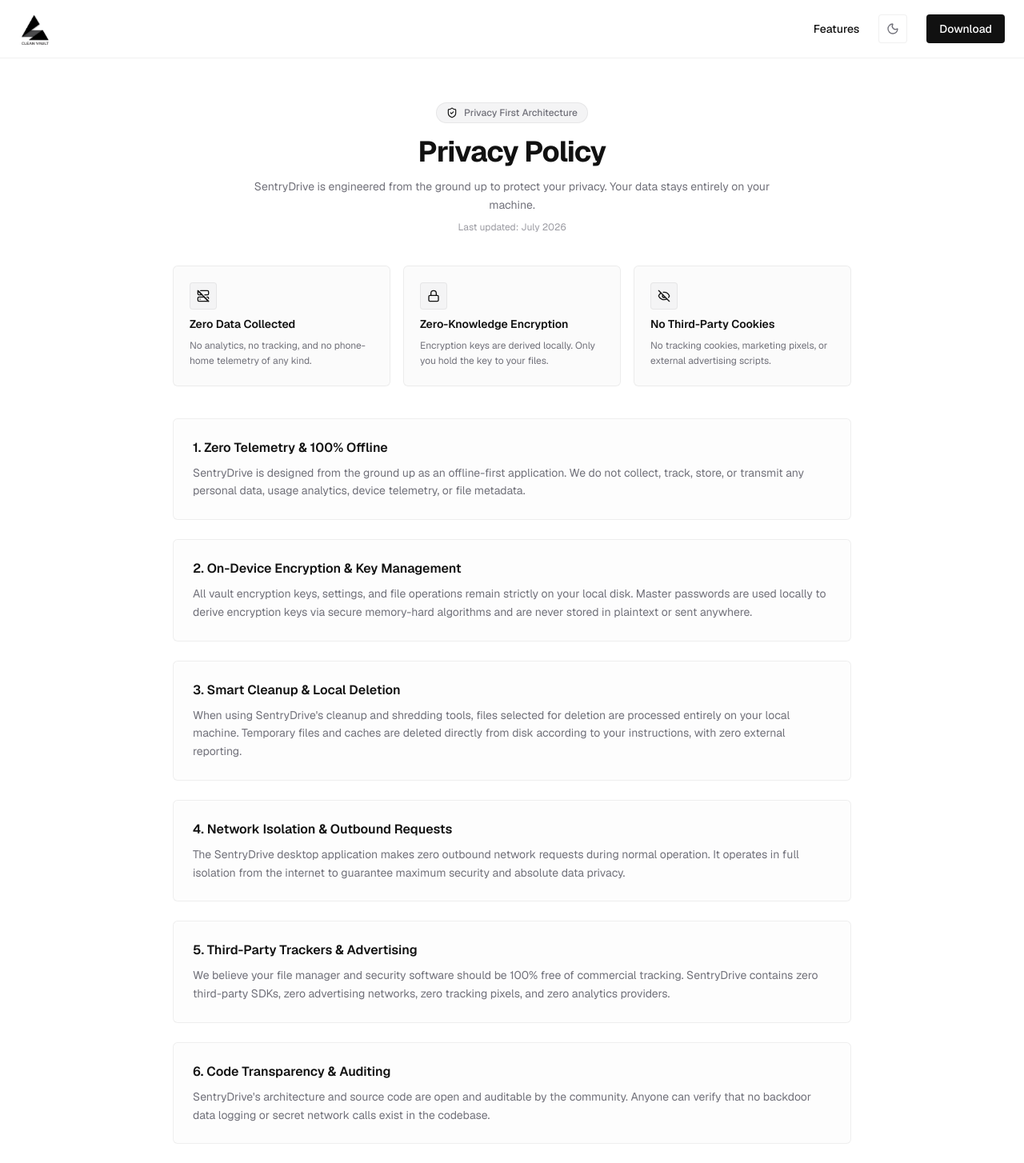
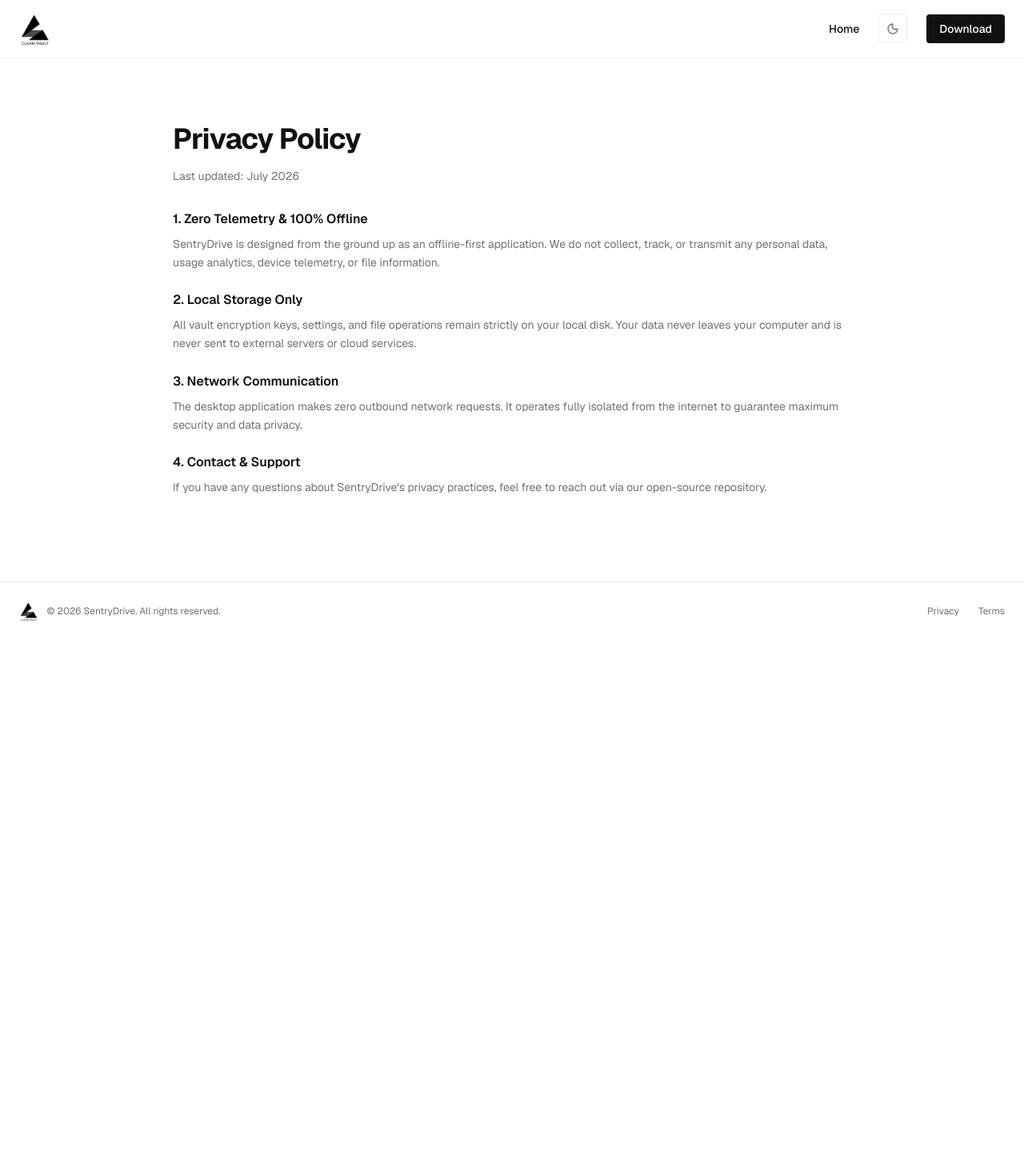
Before and after one commit to WonderDogbe/SentryDrive, a Next.js app: page /privacy in a window 1280 px wide. Shown: the top 1454 px of the page at 80% size. After the commit the page ends 800 px from the top, so only its background shows below. Built offline with nearby package versions, Linux system fonts and the light colour scheme.

Commit message:
feat: add privacy policy page and global navigation component

```diff
--- a/src/app/privacy/page.tsx
+++ b/src/app/privacy/page.tsx
@@ -1,24 +1,5 @@
 import Navigation from "@/components/Navigation";
 import Footer from "@/components/Footer";
-import { ShieldCheck, Lock, EyeOff, ServerOff } from "lucide-react";
-
-const privacyHighlights = [
-  {
-    icon: ServerOff,
-    title: "Zero Data Collected",
-    description: "No analytics, no tracking, and no phone-home telemetry of any kind."
-  },
-  {
-    icon: Lock,
-    title: "Zero-Knowledge Encryption",
-    description: "Encryption keys are derived locally. Only you hold the key to your files."
-  },
-  {
-    icon: EyeOff,
-    title: "No Third-Party Cookies",
-    description: "No tracking cookies, marketing pixels, or external advertising scripts."
-  }
-];
 
 export default function PrivacyPage() {
   return (
@@ -26,81 +7,35 @@
       <Navigation />
 
       <main className="flex-1 w-full max-w-4xl mx-auto px-6 pt-32 pb-20 flex flex-col justify-center">
-        <div className="mb-10 text-center max-w-2xl mx-auto">
-          <div className="inline-flex items-center gap-2 px-3 py-1 rounded-full bg-secondary border border-border text-xs font-medium text-muted-foreground mb-4">
-            <ShieldCheck className="w-3.5 h-3.5 text-foreground" /> Privacy First Architecture
-          </div>
-          <h1 className="text-3xl md:text-4xl font-bold tracking-tight mb-3">Privacy Policy</h1>
-          <p className="text-sm text-muted-foreground leading-relaxed">
-            SentryDrive is engineered from the ground up to protect your privacy. Your data stays entirely on your machine.
-          </p>
-          <p className="text-xs text-muted-foreground/70 mt-2">Last updated: July 2026</p>
-        </div>
+        <h1 className="text-3xl md:text-4xl font-bold tracking-tight mb-4">Privacy Policy</h1>
+        <p className="text-sm text-muted-foreground mb-8">Last updated: July 2026</p>
 
-        {/* Highlights Grid */}
-        <div className="grid grid-cols-1 md:grid-cols-3 gap-4 mb-10">
-          {privacyHighlights.map((item, idx) => {
-            const Icon = item.icon;
-            return (
-              <div key={idx} className="p-5 rounded-lg border border-border bg-secondary/40 flex flex-col gap-2">
-                <div className="p-2 rounded-md bg-secondary w-fit border border-border text-foreground">
-                  <Icon className="w-4 h-4" />
-                </div>
-                <h3 className="font-semibold text-sm">{item.title}</h3>
-                <p className="text-xs text-muted-foreground leading-relaxed">{item.description}</p>
-              </div>
-            );
-          })}
-        </div>
-
-        {/* Detailed Sections */}
         <div className="space-y-6 text-sm text-muted-foreground leading-relaxed">
-          <section className="space-y-2 p-6 rounded-lg border border-border bg-secondary/20">
+          <section className="space-y-2">
             <h2 className="text-base font-semibold text-foreground">1. Zero Telemetry & 100% Offline</h2>
             <p>
-              SentryDrive is designed from the ground up as an offline-first application. We do not collect, track, store, or transmit any personal data, usage analytics, device telemetry, or file metadata.
+              SentryDrive is designed from the ground up as an offline-first application. We do not collect, track, or transmit any personal data, usage analytics, device telemetry, or file information.
             </p>
           </section>
 
-          <section className="space-y-2 p-6 rounded-lg border border-border bg-secondary/20">
-            <h2 className="text-base font-semibold text-foreground">2. On-Device Encryption & Key Management</h2>
+          <section className="space-y-2">
+            <h2 className="text-base font-semibold text-foreground">2. Local Storage Only</h2>
             <p>
-              All vault encryption keys, settings, and file operations remain strictly on your local disk. Master passwords are used locally to derive encryption keys via secure memory-hard algorithms and are never stored in plaintext or sent anywhere.
+              All vault encryption keys, settings, and file operations remain strictly on your local disk. Your data never leaves your computer and is never sent to external servers or cloud services.
             </p>
           </section>
 
-          <section className="space-y-2 p-6 rounded-lg border border-border bg-secondary/20">
-            <h2 className="text-base font-semibold text-foreground">3. Smart Cleanup & Local Deletion</h2>
+          <section className="space-y-2">
+            <h2 className="text-base font-semibold text-foreground">3. Network Communication</h2>
             <p>
-              When using SentryDrive's cleanup and shredding tools, files selected for deletion are processed entirely on your local machine. Temporary files and caches are deleted directly from disk according to your instructions, with zero external reporting.
+              The desktop application makes zero outbound network requests. It operates fully isolated from the internet to guarantee maximum security and data privacy.
             </p>
           </section>
 
-          <section className="space-y-2 p-6 rounded-lg border border-border bg-secondary/20">
-            <h2 className="text-base font-semibold text-foreground">4. Network Isolation & Outbound Requests</h2>
+          <section className="space-y-2">
+            <h2 className="text-base font-semibold text-foreground">4. Contact & Support</h2>
             <p>
-              The SentryDrive desktop application makes zero outbound network requests during normal operation. It operates in full isolation from the internet to guarantee maximum security and absolute data privacy.
-            </p>
-          </section>
-
-          <section className="space-y-2 p-6 rounded-lg border border-border bg-secondary/20">
-            <h2 className="text-base font-semibold text-foreground">5. Third-Party Trackers & Advertising</h2>
-            <p>
-              We believe your file manager and security software should be 100% free of commercial tracking. SentryDrive contains zero third-party SDKs, zero advertising networks, zero tracking pixels, and zero analytics providers.
-            </p>
-          </section>
-
-          <section className="space-y-2 p-6 rounded-lg border border-border bg-secondary/20">
-            <h2 className="text-base font-semibold text-foreground">6. Code Transparency & Auditing</h2>
-            <p>
-              SentryDrive's architecture and source code are open and auditable by the community. Anyone can verify that no backdoor data logging or secret network calls exist in the codebase.
-            </p>
-          </section>
-
-          <section className="space-y-2 p-6 rounded-lg border border-border bg-secondary/20">
-            <h2 className="text-base font-semibold text-foreground">7. Contact & Security Reports</h2>
-            <p>
-              If you have any questions, concerns, or security disclosures regarding SentryDrive's privacy practices, please reach out or open an issue on our GitHub repository.
+              If you have any questions about SentryDrive's privacy practices, feel free to reach out via our open-source repository.
             </p>
           </section>
         </div>
--- a/src/components/Navigation.tsx
+++ b/src/components/Navigation.tsx
@@ -7,7 +7,7 @@
 
 export default function Navigation() {
   const pathname = usePathname();
-  const isFeaturesPage = pathname === "/features";
+  const isHomePage = pathname === "/";
 
   return (
     <header className="fixed top-0 left-0 w-full z-50 px-6 py-4 flex items-center justify-between bg-background/80 backdrop-blur-md border-b border-border">
@@ -16,13 +16,13 @@
         <img src="/CV-LOGO1-W.png" alt="SentryDrive" className="h-8 md:h-10 w-auto hidden dark:block" />
       </Link>
       <nav className="flex items-center gap-6 text-sm font-medium">
-        {isFeaturesPage ? (
+        {isHomePage ? (
+          <Link href="/features" className="hover:text-primary transition-colors hidden md:inline-block">
+            Features
+          </Link>
+        ) : (
           <Link href="/" className="hover:text-primary transition-colors hidden md:inline-block">
             Home
-          </Link>
-        ) : (
-          <Link href="/features" className="hover:text-primary transition-colors hidden md:inline-block">
-            Features
           </Link>
         )}
         <ThemeToggle />
```
